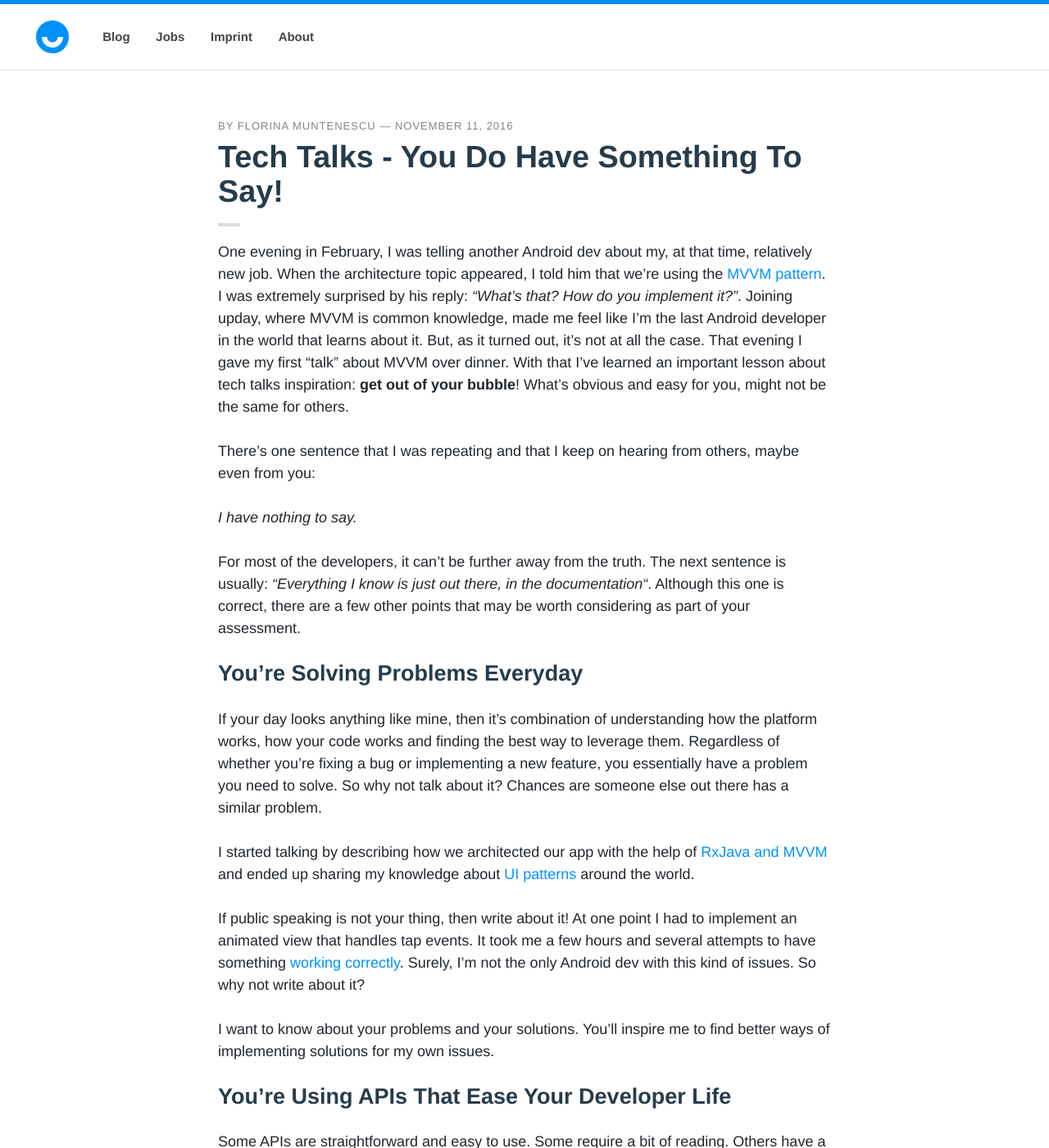
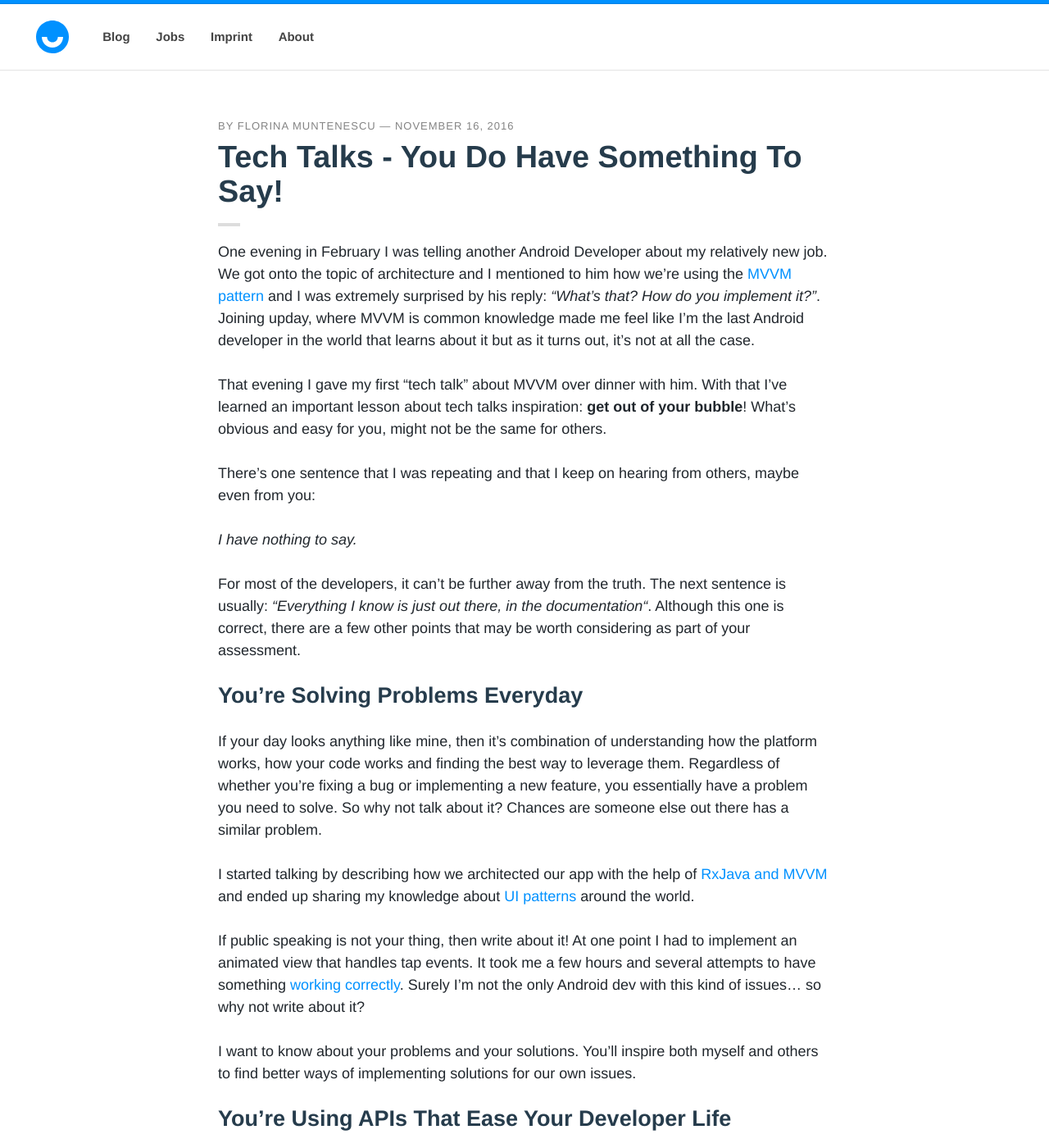
Before and after one commit to upday/upday.github.io, a Jekyll site: the page built from _posts/blog/2016-11-16-tech-talks.md, in a window 1280 px wide and 1400 px high. Shown: the whole window at 82% size. Built offline with Jekyll 4.4.1, drawn with Linux system fonts in a browser that asks for light colours; nearby versions of some CDN libraries; some web fonts are replaced; comment, search, counter and statistics services are not loaded; some of the changed text lies outside the part shown.

Commit message:
post review

```diff
--- a/_posts/blog/2016-11-11-tech-talks.md
+++ b/_posts/blog/2016-11-16-tech-talks.md
@@ -8,9 +8,11 @@ author: florina_muntenescu
 excerpt: You’re a developer, you’re writing code and learning new things every day. Share it! Share your experience, your problems and solutions, the APIs that help you write good, clean, performant code.
 tags: [Android, Tech Talks]
 image:
-date: 2016-11-11T00:39:55-04:00
+date: 2016-11-16T00:39:55-04:00
 ---
-One evening in February, I was telling another Android dev about my, at that time, relatively new job. When the architecture topic appeared, I told him that we’re using the <a href="https://upday.github.io/blog/model-view-viewmodel/">MVVM pattern</a>. I was extremely surprised by his reply: *“What’s that? How do you implement it?”*. Joining upday, where MVVM is common knowledge, made me feel like I’m the last Android developer in the world that learns about it. But, as it turned out, it’s not at all the case. That evening I gave my first “talk” about MVVM over dinner. With that I’ve learned an important lesson about tech talks inspiration: **get out of your bubble**! What’s obvious and easy for you, might not be the same for others.
+One evening in February I was telling another Android Developer about my relatively new job. We got onto the topic of architecture and I mentioned to him how we’re using the <a href="https://upday.github.io/blog/model-view-viewmodel/">MVVM pattern</a> and I was extremely surprised by his reply: *“What’s that? How do you implement it?”*. Joining upday, where MVVM is common knowledge made me feel like I’m the last Android developer in the world that learns about it but as it turns out, it’s not at all the case.
+
+That evening I gave my first “tech talk” about MVVM over dinner with him. With that I’ve learned an important lesson about tech talks inspiration: **get out of your bubble**! What’s obvious and easy for you, might not be the same for others.
 
 There’s one sentence that I was repeating and that I keep on hearing from others, maybe even from you:
 
@@ -24,15 +26,15 @@ If your day looks anything like mine, then it’s combination of understanding h
 
 I started talking by describing how we architected our app with the help of <a href="http://www.slideshare.net/FlorinaMuntenescu/mvvm-and-rxjava-the-perfect-mix-61526418">RxJava and MVVM</a> and ended up sharing my knowledge about <a href="https://www.youtube.com/watch?v=pBNaWK-ai-M">UI patterns</a> around the world.
 
-If public speaking is not your thing, then write about it! At one point I had to implement an animated view that handles tap events. It took me a few hours and several attempts to have something <a href="https://upday.github.io/blog/animations_touch/">working correctly</a>. Surely, I’m not the only Android dev with this kind of issues. So why not write about it?
+If public speaking is not your thing, then write about it! At one point I had to implement an animated view that handles tap events. It took me a few hours and several attempts to have something <a href="https://upday.github.io/blog/animations_touch/">working correctly</a>. Surely I’m not the only Android dev with this kind of issues... so why not write about it?
 
-I want to know about your problems and your solutions. You’ll inspire me to find better ways of implementing solutions for my own issues.
+I want to know about your problems and your solutions. You’ll inspire both myself and others to find better ways of implementing solutions for our own issues.
 
 ## You’re Using APIs That Ease Your Developer Life
 
-Some APIs are straightforward and easy to use. Some require a bit of reading. Others have a really steep learning curve. But you ended up reading and using them, discovering their advantages and disadvantages. Share that!
+Some APIs are straightforward and easy to use, some require a bit of reading and others have a really steep learning curve but in the end, you ended up reading and using them and discovering their advantages and disadvantages. Share that!
 
-I’ve been using RxJava for some years now but I still remember my confusion in the first few months. It took me a while until I understood what’s going on there, what <a href="https://upday.github.io/blog/reactive_mindset_burgers/">data streams are and how they work</a>. Why not help others and give them some nudge on that steep learning curve?
+As an example, I’ve been using RxJava for some years now but I still remember my confusion in the first few months. It took me a while until I understood what’s going on there, what <a href="https://upday.github.io/blog/reactive_mindset_burgers/">data streams are and how they work</a>. Why not help others and give them some nudge on that steep learning curve?
 
 <br/>
 
```
